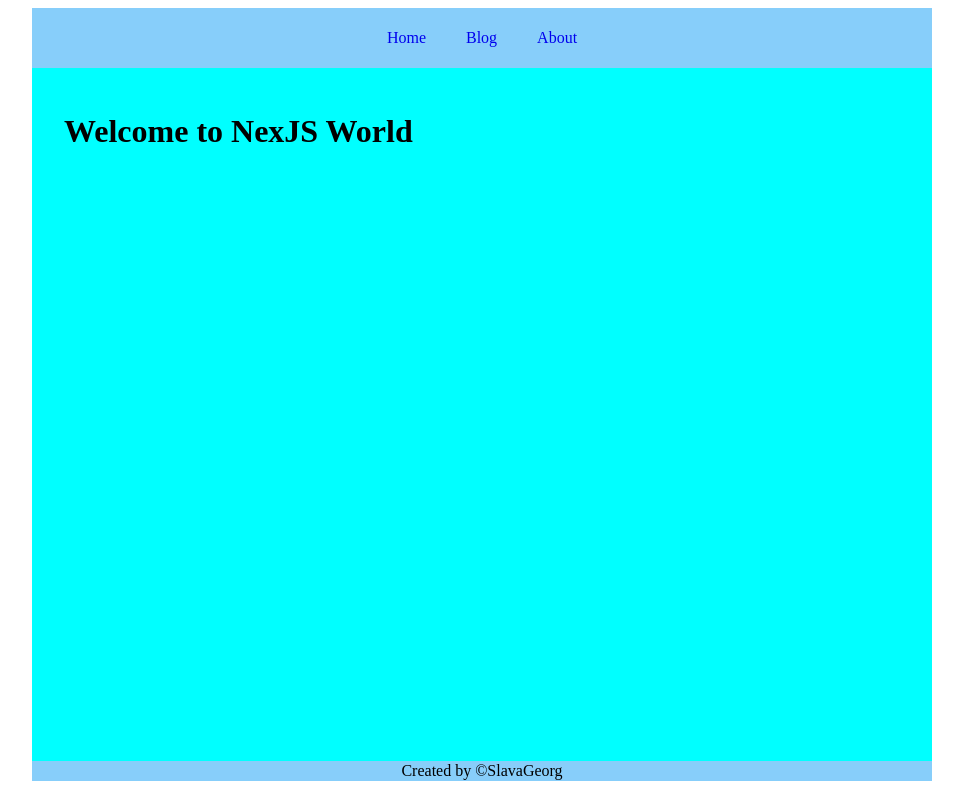
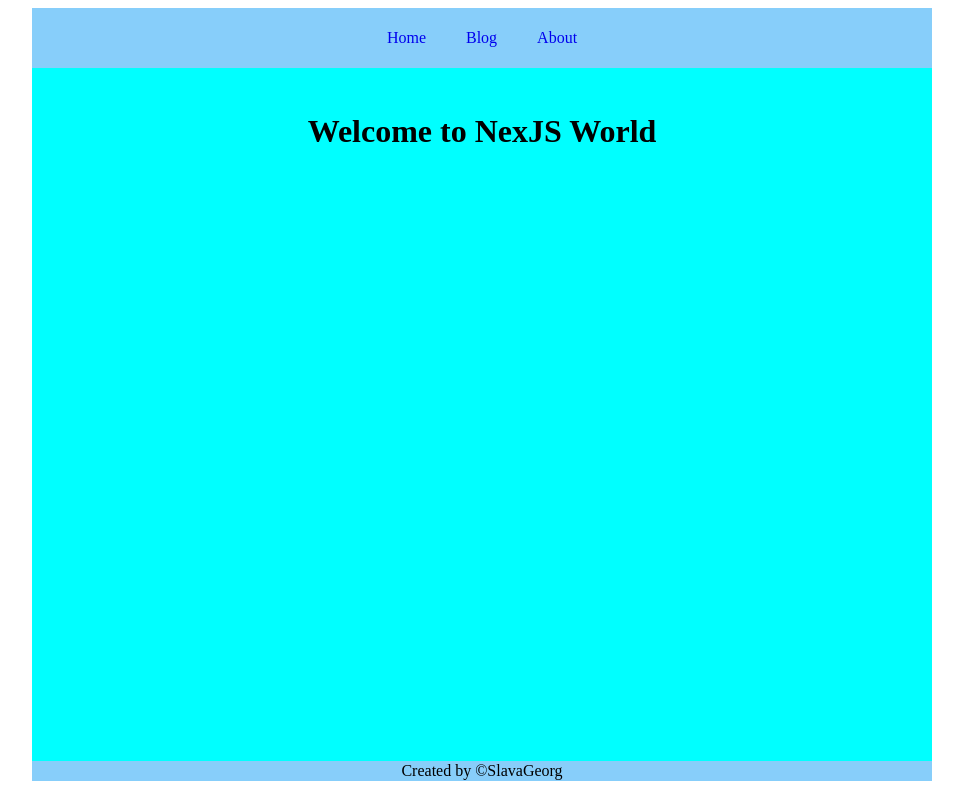
Before and after one commit to SlavaHeorh/Next13_ts_auth, a Next.js app: page / in a window 1280 px wide. Shown: the whole page, without its empty margins (158-1121 px from the left). Built offline with nearby package versions, Linux system fonts and the light colour scheme.

Commit message:
first lesson done

```diff
--- /dev/null
+++ b/app/blog/error.tsx
@@ -0,0 +1,5 @@
+'use client'
+
+export default function ErrorWrapper({error}: {error: Error}) {
+    return <h1>OOps!!! {error.message}</h1>
+}
--- /dev/null
+++ b/app/blog/loading.tsx
@@ -0,0 +1,3 @@
+export default function LoadingPosts() {
+    return <h1>LOADING...</h1>
+}
--- a/app/blog/page.tsx
+++ b/app/blog/page.tsx
@@ -4,6 +4,9 @@ import Link from "next/link";
 async function getData() {
     // @ts-ignore
     const response = await fetch('https://jsonplaceholder.typicode.com/posts', { next: { revalidate: 60 } });
+
+    if (!response.ok) throw new Error('Unable to fetch posts!')
+
     return response.json()
 }
 
--- a/app/globals.css
+++ b/app/globals.css
@@ -4,6 +4,10 @@
 
 html {
     scroll-behavior: smooth;
+}
+
+h1 {
+    text-align: center;
 }
 
 .container {
```
